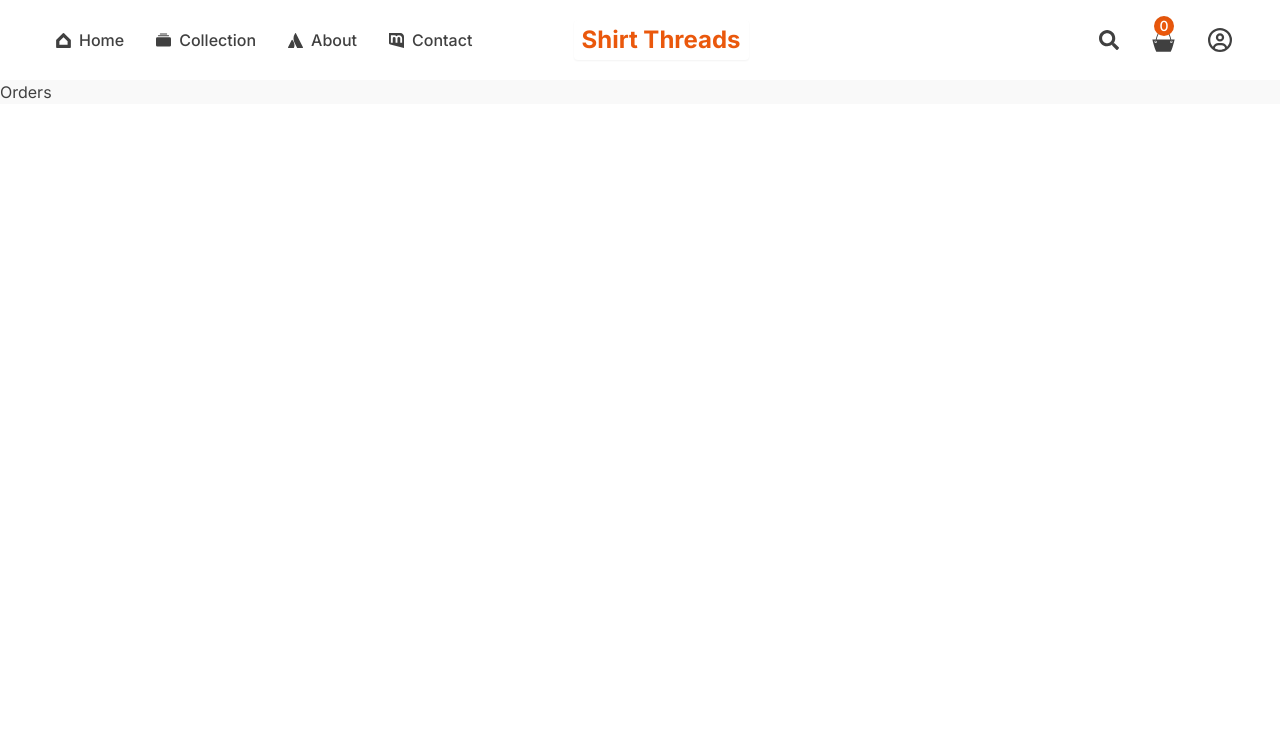
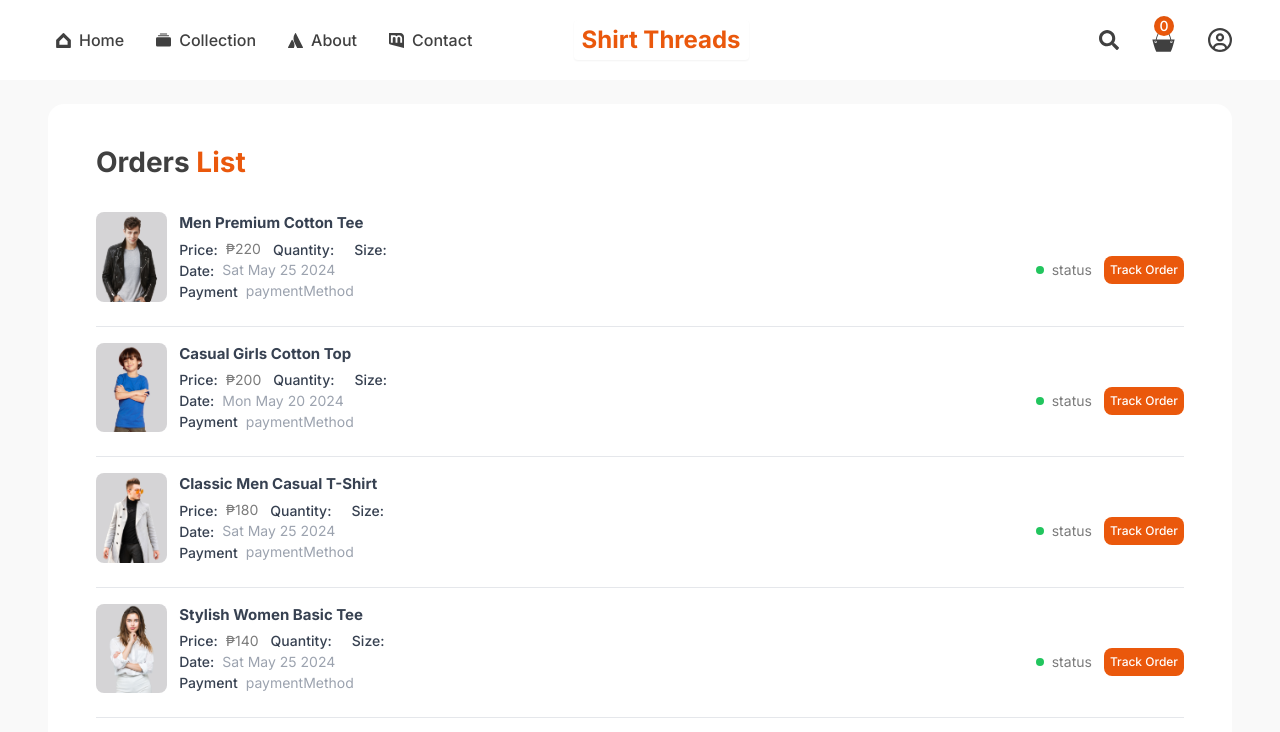
Before and after one commit to Reavampop/copy, a React (Vite) app in the folder frontend/: page /orders in a window 1280 px wide. Shown: the top 732 px of the page. Built offline with nearby package versions, Linux system fonts and the light colour scheme.

Commit message:
Orders Page UI

```diff
--- a/frontend/src/pages/Orders.jsx
+++ b/frontend/src/pages/Orders.jsx
@@ -1,5 +1,86 @@
+import { useContext } from "react";
+import { ShopContext } from "../context/ShopContext";
+
 const Orders = () => {
-  return <div>Orders</div>;
+  const { products, currency } = useContext(ShopContext);
+
+  return (
+    <section>
+      <div className="max-padd-container">
+        <div className="max-padd-container py-10 bg-white rounded-2xl my-6 max-xl:mt-8">
+          {/* title */}
+          <div className="">
+            <h3 className="h3">
+              Orders <span className="text-secondary">List</span>
+            </h3>
+          </div>
+          {/* container */}
+          {products.slice(1, 5).map((item, i) => (
+            <div key={i}>
+              <div className="py-4 text-gray-700 flex flex-col gap-4">
+                <div className="flex gap-x-3 w-full">
+                  {/* image */}
+                  <div className="flex gap-6">
+                    <img
+                      src={item.image[0]}
+                      alt=""
+                      className="w-[77px] rounded-lg"
+                    />
+                  </div>
+                  {/* order info */}
+                  <div className="block w-full">
+                    <h5 className="h5 capitalize line-clamp-1">{item.name}</h5>
+                    <div className="flexBetween">
+                      <div>
+                        <div className="flex items-center gap-x-2 sm:gap-x-3">
+                          <div className="flexCenter gap-x-2">
+                            <h5 className="medium-14">Price:</h5>
+                            <p>
+                              {currency}
+                              {item.price}
+                            </p>
+                          </div>
+                          <div className="flexCenter gap-x-2">
+                            <h5 className="medium-14">Quantity:</h5>
+                            <p>{item.quantity}</p>
+                          </div>
+                          <div className="flexCenter gap-x-2">
+                            <h5 className="medium-14">Size:</h5>
+                            <p>{item.size}</p>
+                          </div>
+                        </div>
+                        <div className="flex items-center gap-x-2">
+                          <h5 className="medium-14">Date:</h5>
+                          <p className="text-gray-400">
+                            {new Date(item.date).toDateString()}
+                          </p>
+                        </div>
+                        <div className="flex items-center gap-x-2">
+                          <h5 className="medium-14">Payment</h5>
+                          <p className="text-gray-400">paymentMethod</p>
+                        </div>
+                      </div>
+                      {/* Status & button */}
+                      <div className="flex flex-col xl:flex-row gap-3">
+                        <div className="flex items-center gap-2">
+                          <p className="min-w-2 h-2 rounded-full bg-green-500"></p>
+                          <p>status</p>
+                        </div>
+                        <button className="btn-secondary !p-1.5 !text-xs">
+                          Track Order
+                        </button>
+                      </div>
+                    </div>
+                  </div>
+                </div>
+              </div>
+              <hr className="mx-auto h-[1px] bg-gray-900/10 mt-2" />
+            </div>
+          ))}
+        </div>
+      </div>
+    </section>
+  );
 };
 
 export default Orders;
```
